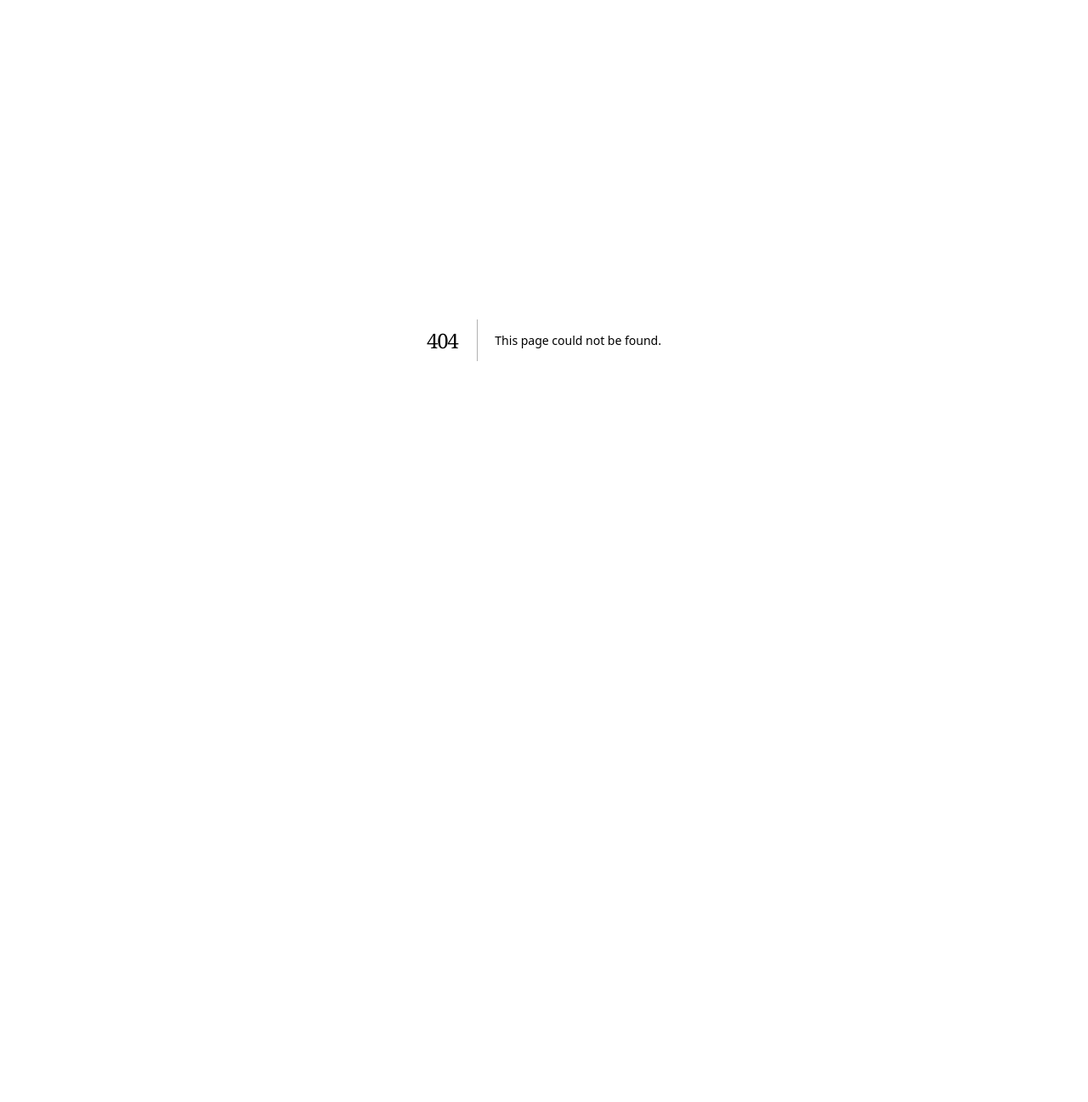
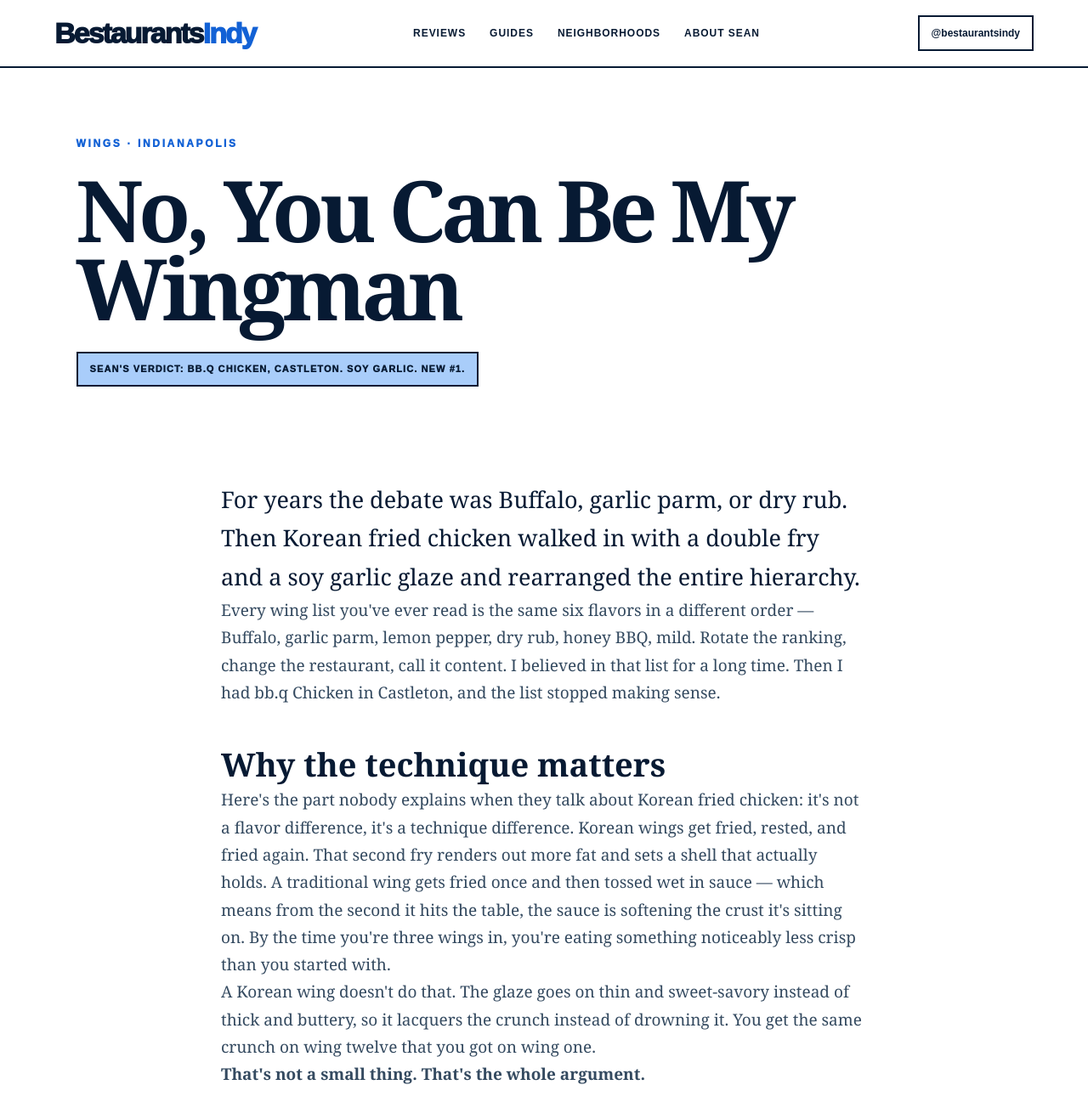
Before and after one commit to mattpom/bestaurantsindy, a Next.js app: page /reviews/wingman in a window 1280 px wide. Before the commit this address had no page. Shown: the top 1297 px of the page at 85% size. Before the commit the page ends 800 px from the top, so only its background shows below. Built offline with nearby package versions, Linux system fonts and the light colour scheme.

Commit message:
Add Wingman wings review

```diff
--- /dev/null
+++ b/app/reviews/wingman/page.tsx
@@ -0,0 +1,39 @@
+import {SiteFooter,SiteHeader} from "../../../components/SiteChrome";
+
+export const metadata={
+  title:"No, You Can Be My Wingman | BestaurantsIndy",
+  description:"Korean fried chicken, Buffalo wings, and why bb.q Chicken in Castleton now holds Sean's top spot.",
+};
+
+export default function Wingman(){
+  return <main>
+    <SiteHeader/>
+    <article className="articlePage">
+      <div className="articleHead">
+        <p className="eyebrow">WINGS · INDIANAPOLIS</p>
+        <h1>No, You Can Be My Wingman</h1>
+        <p className="articleVerdict">SEAN'S VERDICT: BB.Q CHICKEN, CASTLETON. SOY GARLIC. NEW #1.</p>
+      </div>
+      <div className="articleBody">
+        <p className="leadArticle">For years the debate was Buffalo, garlic parm, or dry rub. Then Korean fried chicken walked in with a double fry and a soy garlic glaze and rearranged the entire hierarchy.</p>
+        <p>Every wing list you've ever read is the same six flavors in a different order — Buffalo, garlic parm, lemon pepper, dry rub, honey BBQ, mild. Rotate the ranking, change the restaurant, call it content. I believed in that list for a long time. Then I had bb.q Chicken in Castleton, and the list stopped making sense.</p>
+        <h2>Why the technique matters</h2>
+        <p>Here's the part nobody explains when they talk about Korean fried chicken: it's not a flavor difference, it's a technique difference. Korean wings get fried, rested, and fried again. That second fry renders out more fat and sets a shell that actually holds. A traditional wing gets fried once and then tossed wet in sauce — which means from the second it hits the table, the sauce is softening the crust it's sitting on. By the time you're three wings in, you're eating something noticeably less crisp than you started with.</p>
+        <p>A Korean wing doesn't do that. The glaze goes on thin and sweet-savory instead of thick and buttery, so it lacquers the crunch instead of drowning it. You get the same crunch on wing twelve that you got on wing one.</p>
+        <p><strong>That's not a small thing. That's the whole argument.</strong></p>
+        <h2>#1 — bb.q Chicken, Castleton</h2>
+        <p>Soy garlic, specifically. This is the wing that's currently winning my heart and my stomach, and it's not close. The crunch survives the entire order, the glaze is savory-sweet instead of cloying, and it made me actively reconsider a ranking I thought was settled. If you've never had Korean fried chicken and only have room to try one place, start here.</p>
+        <h2>#2 — Traditional Buffalo-style wings</h2>
+        <p>Not dethroned. Demoted. A classic Buffalo wing — hot sauce, butter, blue cheese, the whole ritual — is still a real occasion and I'm not walking away from it. Game on, hands dirty, no fork. But it's no longer the automatic answer to “best wing,” and pretending otherwise after eating bb.q's soy garlic version would just be nostalgia talking.</p>
+        <h2>#3 — CM Korean Fried Chick, Broad Ripple</h2>
+        <p>Good, and part of the reason this whole ranking got rewritten in the first place. The double-fry crunch is there and it's legitimate Korean fried chicken. It just loses the head-to-head with bb.q's soy garlic execution — close enough that on a different night it could flip, but tonight bb.q wins.</p>
+        <h2>The verdict</h2>
+        <p>I'm not saying traditional wings are dead. I'm saying I used to have one automatic answer to “where are the best wings,” and now I have two categories. The category I didn't think much about six months ago is the one currently in first place. That's a bigger admission than it sounds like.</p>
+        <p>If you haven't had Korean fried chicken and you think you already know where you'd rank it — you don't, yet. Go find out.</p>
+        <aside><strong>Sean's order</strong><p>bb.q Chicken in Castleton. Soy garlic. The double fry is real, the crunch lasts the whole meal, and it beats butter-and-hot-sauce more nights than expected. CM in Broad Ripple is worth your time too.</p></aside>
+        <a className="button red" href="/reviews">Back to all reviews</a>
+      </div>
+    </article>
+    <SiteFooter/>
+  </main>
+}
```
